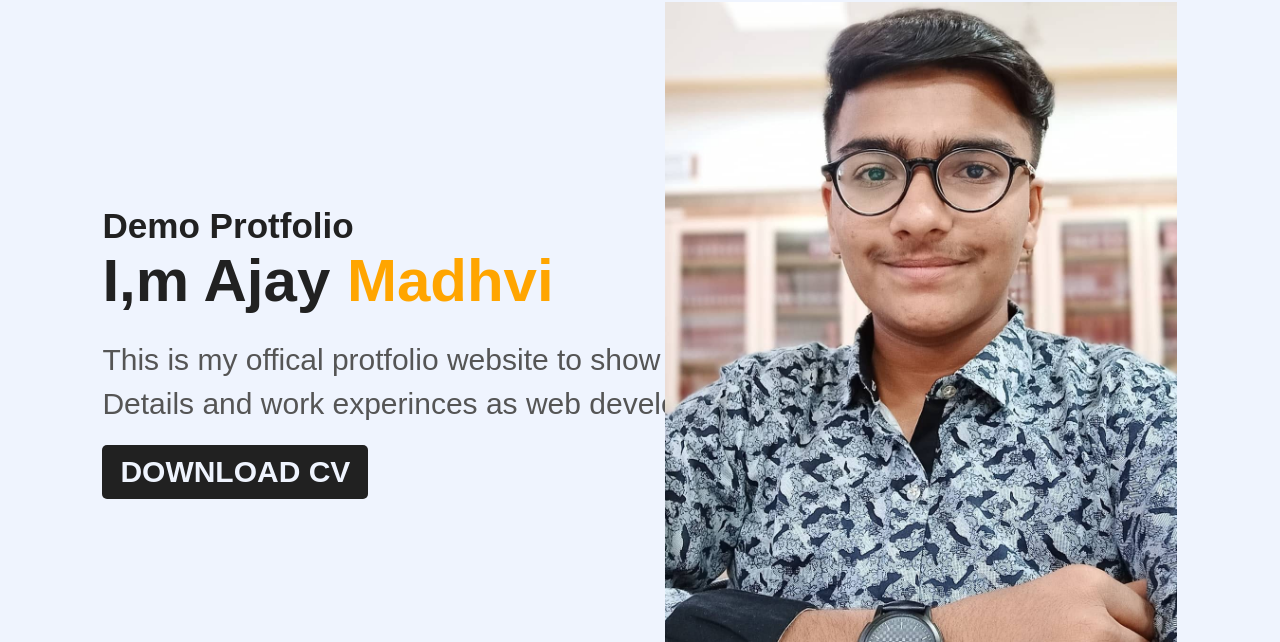
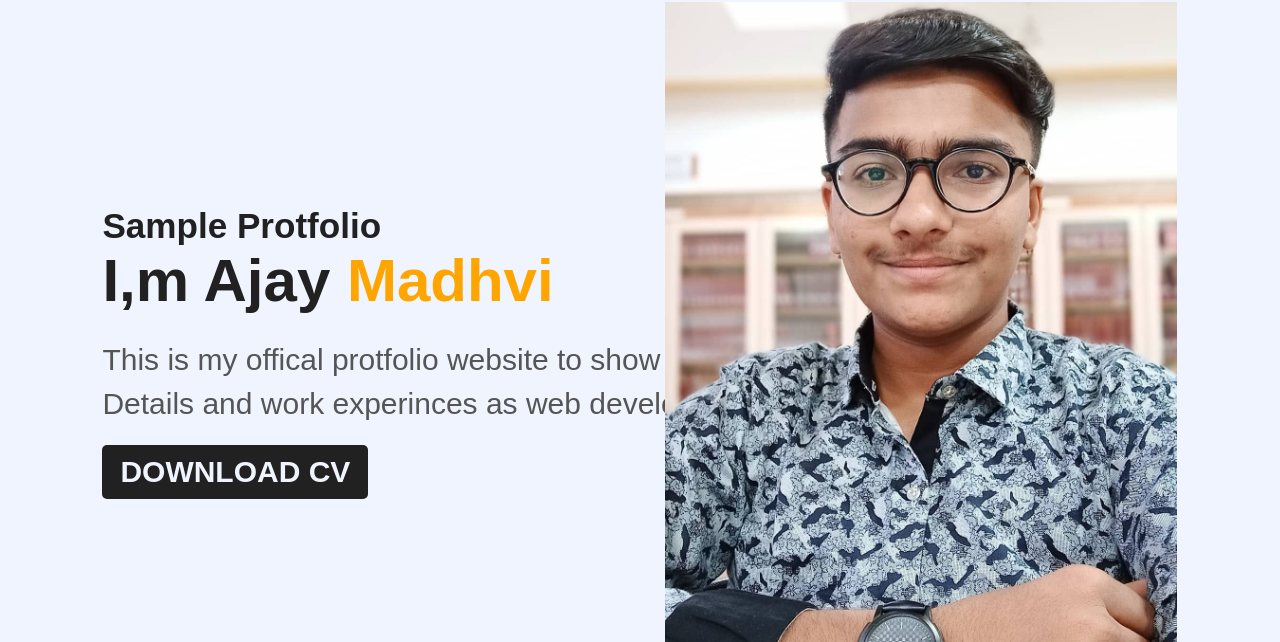
Before and after one commit to Ajaylm9594/demo1, a plain HTML site: page index.html in a window 1280 px wide. Shown: the part 158-800 px from the top of the page. Drawn offline with Linux system fonts and the light colour scheme.

Commit message:
changed title

```diff
--- a/index.html
+++ b/index.html
@@ -5,7 +5,7 @@
         <meta charset="UTF-8">
         <meta name="viewport" content="width=device-width, initial-scale=1.0">
         <meta http-equiv="X-UA-Compatible" content="ie=edge">
-        <title>protfolio of web developer </title>
+        <title> Sample protfolio of web developer </title>
         <link rel="stylesheet" href="style.css">
     </head>
 <body>
@@ -21,7 +21,7 @@
             </ul>
         </nav>
         <div class="detail">
-            <h3>Demo Protfolio</h3>
+            <h3>Sample Protfolio</h3>
             <h1>I,m Ajay <span> Madhvi</span></h1><br>
             <p>This is my offical protfolio website to show all<br>
                 <br>Details and work experinces as web developer
```
